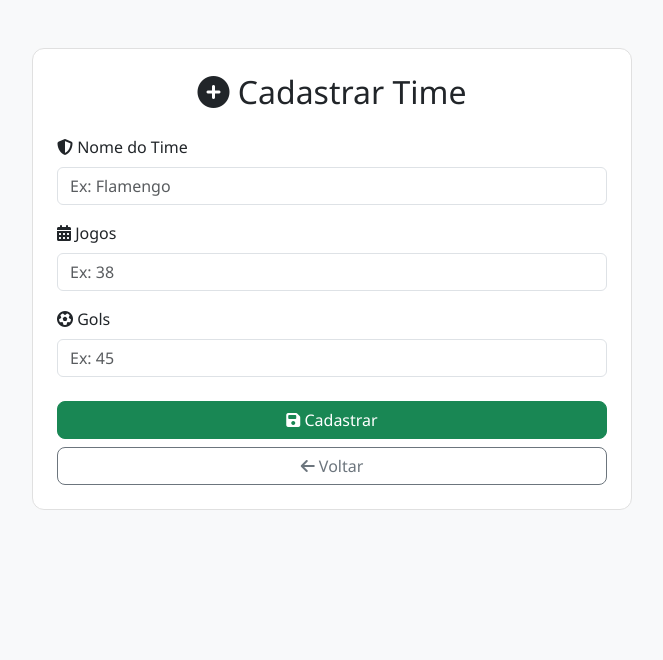
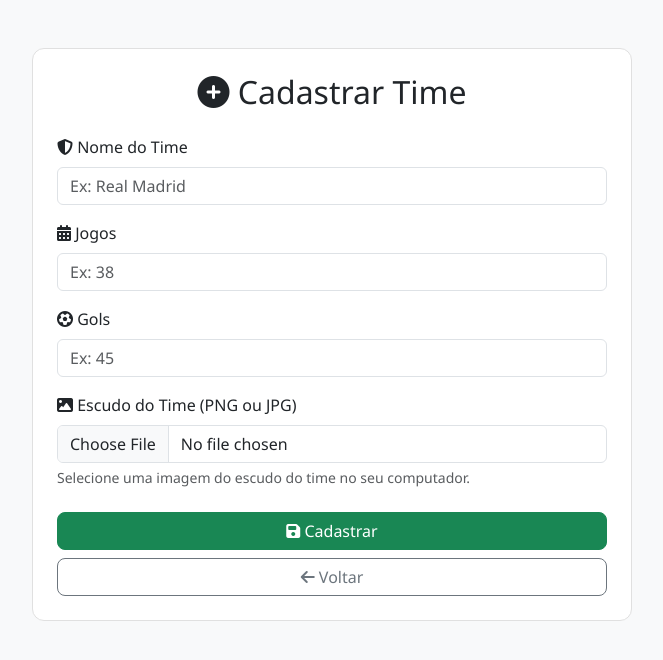
Before and after one commit to Matheus007-pixel/estatiscas_futebol, a Flask app: page /cadastrar in a window 1280 px wide. Shown: the top 660 px of the page, without its empty margins (308-971 px from the left). Run offline with Flask 3, Linux system fonts and the light colour scheme.

Commit message:
Remove API-Football, adiciona upload de escudos e remove banco local do versionamento

```diff
--- /dev/null
+++ b/services/escudos.py
@@ -0,0 +1,29 @@
+import os
+from werkzeug.utils import secure_filename
+
+EXTENSOES_PERMITIDAS = {"png", "jpg", "jpeg"}
+
+def arquivo_permitido(nome_arquivo):
+    return (
+        "." in nome_arquivo and
+        nome_arquivo.rsplit(".", 1)[1].lower() in EXTENSOES_PERMITIDAS
+    )
+
+def salvar_escudo(file, nome_time):
+    if not file or file.filename == "":
+        return None
+
+    if not arquivo_permitido(file.filename):
+        return None
+
+    extensao = file.filename.rsplit(".", 1)[1].lower()
+    nome_seguro = secure_filename(nome_time.lower().replace(" ", "_"))
+    nome_final = f"{nome_seguro}.{extensao}"
+
+    pasta = "static/uploads/escudos"
+    os.makedirs(pasta, exist_ok=True)
+
+    caminho = os.path.join(pasta, nome_final)
+    file.save(caminho)
+
+    return f"/{caminho}"
--- a/static/style.css
+++ b/static/style.css
@@ -165,3 +165,23 @@ body.dark .form-control:focus {
     border-color: #90caf9;
     box-shadow: none;
 }
+/* ===== INPUT FILE - DARK MODE ===== */
+body.dark input[type="file"] {
+    background-color: #212529;
+    color: #ffffff;
+    border: 1px solid #495057;
+}
+
+body.dark input[type="file"]::file-selector-button {
+    background-color: #198754; /* verde Bootstrap */
+    color: #ffffff;
+    border: none;
+}
+
+body.dark input[type="file"]::file-selector-button:hover {
+    background-color: #157347;
+}
+
+body.dark .form-text {
+    color: #ced4da !important; /* cinza claro */
+}
--- a/templates/cadastrar.html
+++ b/templates/cadastrar.html
@@ -20,13 +20,12 @@
 
     <div class="card p-4 mx-auto" style="max-width: 600px;">
 
-        <!-- Título -->
         <h2 class="mb-4 text-center">
             <i class="fa-solid fa-plus-circle"></i> Cadastrar Time
         </h2>
 
-        <!-- Formulário -->
-        <form method="POST">
+        <!-- 🔥 FORM COM SUPORTE A UPLOAD -->
+        <form method="POST" enctype="multipart/form-data">
 
             <!-- Nome -->
             <div class="mb-3">
@@ -36,7 +35,7 @@
                 <input type="text"
                        name="nome"
                        class="form-control"
-                       placeholder="Ex: Flamengo"
+                       placeholder="Ex: Real Madrid"
                        required>
             </div>
 
@@ -53,7 +52,7 @@
             </div>
 
             <!-- Gols -->
-            <div class="mb-4">
+            <div class="mb-3">
                 <label class="form-label">
                     <i class="fa-solid fa-futbol"></i> Gols
                 </label>
@@ -62,6 +61,21 @@
                        class="form-control"
                        placeholder="Ex: 45"
                        required>
+            </div>
+
+            <!-- ✅ ESCUDO (UPLOAD DE IMAGEM) -->
+            <div class="mb-4">
+                <label class="form-label">
+                    <i class="fa-solid fa-image"></i> Escudo do Time (PNG ou JPG)
+                </label>
+                <input type="file"
+                       name="escudo"
+                       class="form-control"
+                       accept=".png,.jpg,.jpeg"
+                       required>
+                <div class="form-text">
+                    Selecione uma imagem do escudo do time no seu computador.
+                </div>
             </div>
 
             <!-- Botões -->
@@ -81,7 +95,7 @@
 
 </div>
 
-<!-- Dark Mode Script -->
+<!-- 🌙 DARK MODE SCRIPT (MANTIDO) -->
 <script>
 function toggleDarkMode() {
     document.body.classList.toggle("dark");
@@ -98,5 +112,26 @@ if (localStorage.getItem("theme") === "dark") {
 }
 </script>
 
+<script>
+const fileInput = document.querySelector('input[type="file"]');
+
+if (fileInput) {
+    fileInput.addEventListener('change', function () {
+        const file = this.files[0];
+
+        if (!file) return;
+
+        const maxSizeMB = 2;
+        const maxSizeBytes = maxSizeMB * 1024 * 1024;
+
+        if (file.size > maxSizeBytes) {
+            alert("A imagem deve ter no máximo 2 MB.");
+            this.value = ""; // limpa o campo
+        }
+    });
+}
+</script>
+
+
 </body>
 </html>
```
Also changed, not shown: atualizar_escudos_api.py (deleted, +0 -22 lines), services/football_api.py (deleted, +0 -25 lines), database.db (deleted), static/escudos/default.png (added), 1 other file.
